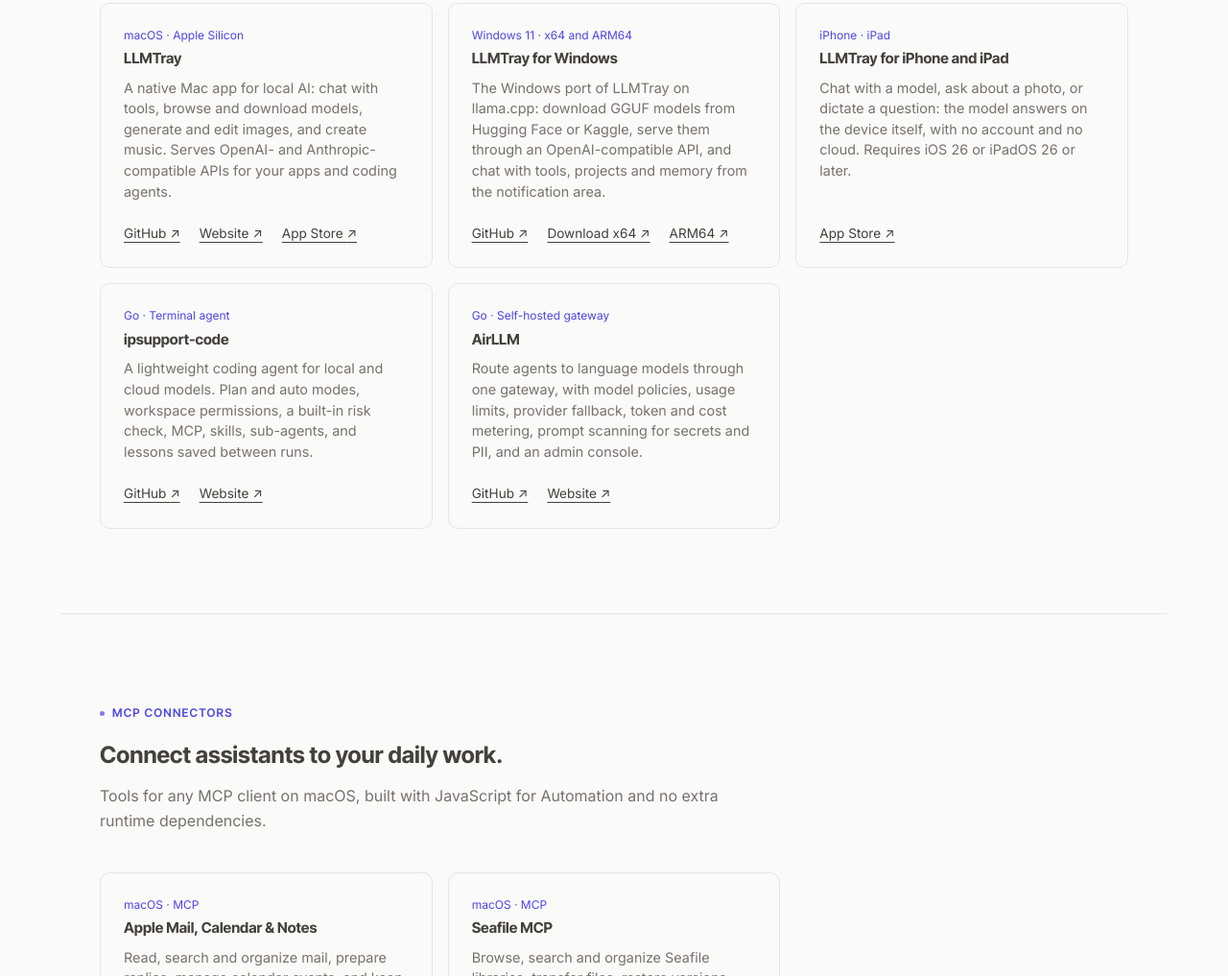
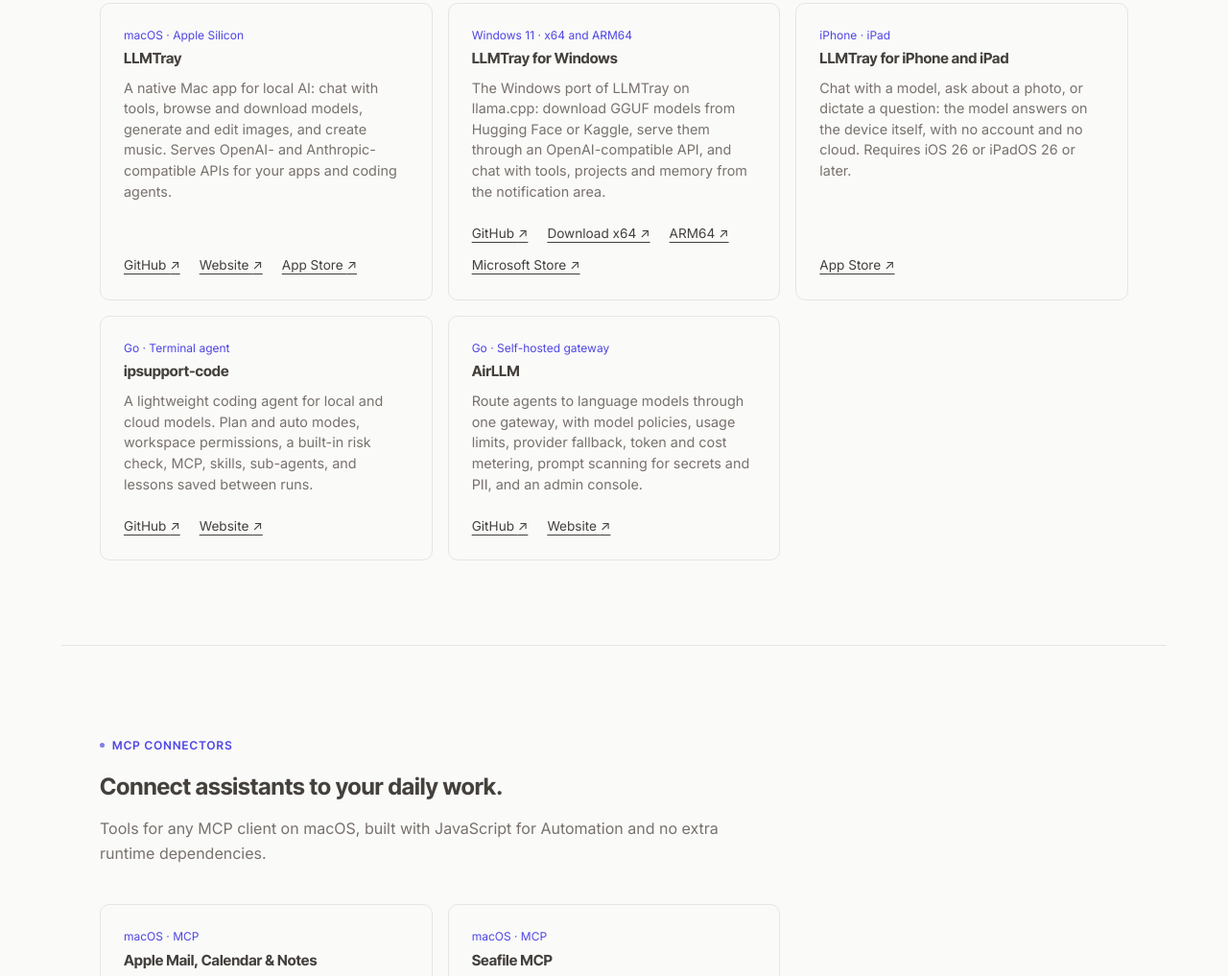
Before and after one commit to ipsupport-llc/ipsupport-llc.github.io, a plain HTML site: page index.html in a window 1280 px wide. Shown: the part 786-1803 px from the top of the page at 96% size. Drawn offline with Linux system fonts and the light colour scheme.

Commit message:
LLMTray for Windows card: Microsoft Store link
Co-Authored-By: Claude Opus 5.5 <noreply@anthropic.com>

```diff
--- a/index.html
+++ b/index.html
@@ -184,6 +184,7 @@ footer.site a.mail:hover { color: var(--accent); text-decoration-color: var(--ac
         <a href="https://github.com/ipsupport-llc/llmtray-windows" aria-label="LLMTray for Windows on GitHub">GitHub <span aria-hidden="true">↗</span></a>
         <a href="https://github.com/ipsupport-llc/llmtray-windows/releases/latest/download/LLMTray-x64-setup.exe" aria-label="Download the LLMTray for Windows x64 installer">Download x64 <span aria-hidden="true">↗</span></a>
         <a href="https://github.com/ipsupport-llc/llmtray-windows/releases/latest/download/LLMTray-ARM64-setup.exe" aria-label="Download the LLMTray for Windows ARM64 installer">ARM64 <span aria-hidden="true">↗</span></a>
+        <a href="https://apps.microsoft.com/detail/9NPT1456KS29" aria-label="LLMTray for Windows in the Microsoft Store">Microsoft Store <span aria-hidden="true">↗</span></a>
       </div>
     </article>
     <article class="repo">
```
